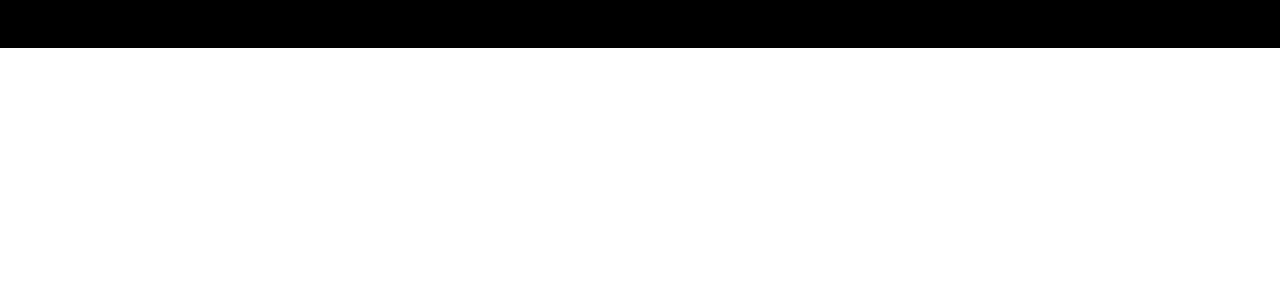
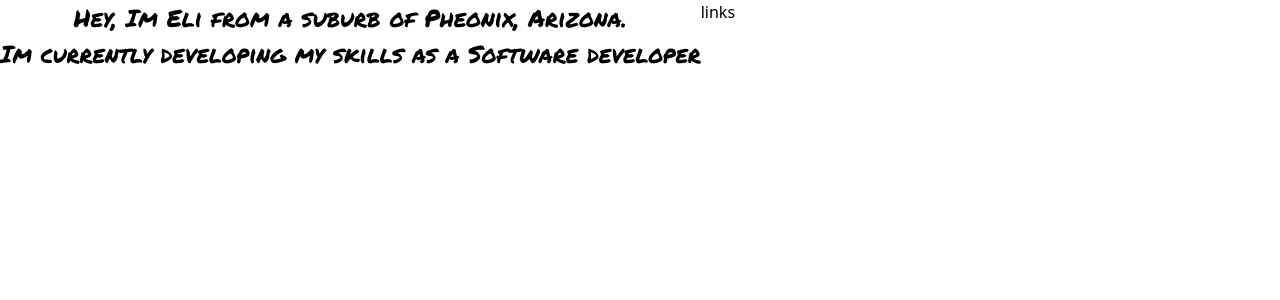
Before and after one commit to EliCodes-UX/ElisPersonalWebapp, a React (Vite) app in the folder client/: page / in a window 1280 px wide. Shown: the top 300 px of the page. Built offline with nearby package versions, Linux system fonts and the light colour scheme.

Commit message:
more changes to the config file

```diff
--- a/client/src/components/MainPage.jsx
+++ b/client/src/components/MainPage.jsx
@@ -1,10 +1,10 @@
 export default function MainPage() {
   return (
-    <div className='bg-black'>
+    <div className='flex'>
       <div>
-        <p className=''>
-          Hey, Im Eli from a suburb of Pheonix, Arizona. Im currently developing
-          my skills as a Software developer
+        <p className='font-permanent-marker text-center text-2xl'>
+          Hey, Im Eli from a suburb of Pheonix, Arizona. <br /> Im currently
+          developing my skills as a Software developer
         </p>
       </div>
       <div>links</div>
--- a/client/tailwind.config.js
+++ b/client/tailwind.config.js
@@ -3,6 +3,21 @@ export default {
   content: ['./src/**/*.jsx'],
   theme: {
     extend: {},
+    fontFamily: {
+      'permanent-marker': ['Permanent Marker', 'cursive'],
+    },
+    fontSize: {
+      'xs': '0.75rem',
+      'sm': '0.875rem',
+      'base': '1rem',
+      'lg': '1.125rem',
+      'xl': '1.25rem',
+      '2xl': '1.5rem',
+      '3xl': '1.875rem',
+      '4xl': '2.25rem',
+      '5xl': '3rem',
+      '6xl': '4rem',
+    },
   },
   plugins: [],
 };
```
